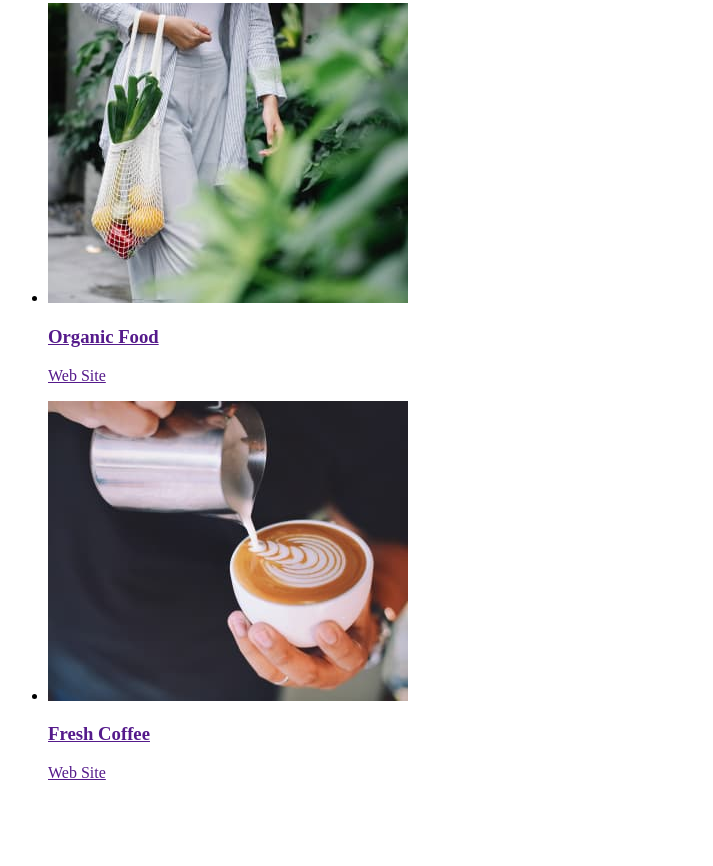
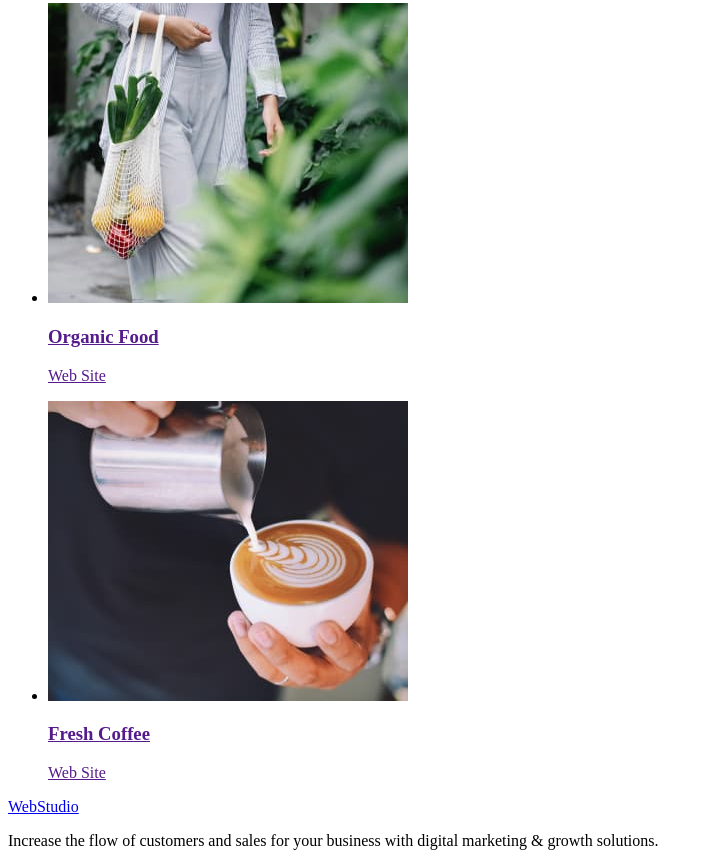
Before and after one commit to phinik10/goit-markup-hw-02, a plain HTML site: page portfolio.html in a window 1280 px wide. Shown: the part 3064-3930 px from the top of the page, without its empty margins (0-713 px from the left). Before the commit the page ends 3862 px from the top, so only its background shows below. Drawn offline with Linux system fonts and the light colour scheme.

Commit message:
Update portfolio.html

```diff
--- a/portfolio.html
+++ b/portfolio.html
@@ -113,5 +113,8 @@
             </section>
         </main>
     </body>
-    <footer></footer>
+    <footer>
+        <a href="./portfolio.html">WebStudio</a>
+        <p>Increase the flow of customers and sales for your business with digital marketing & growth solutions.</p>
+    </footer>
 </html>
```
